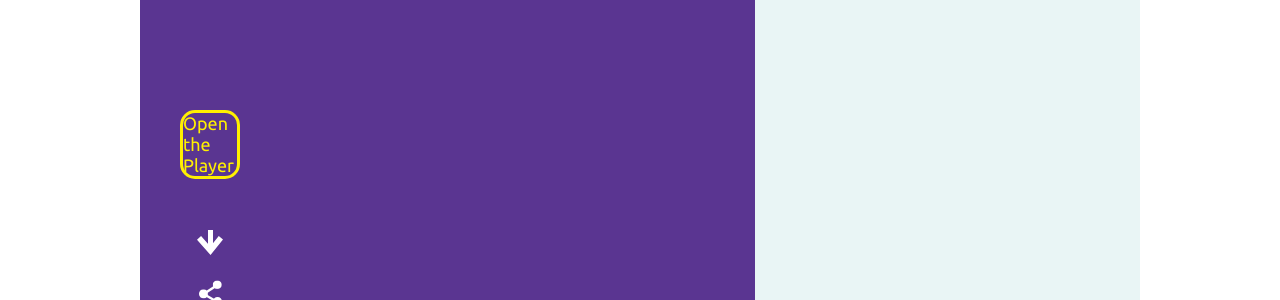
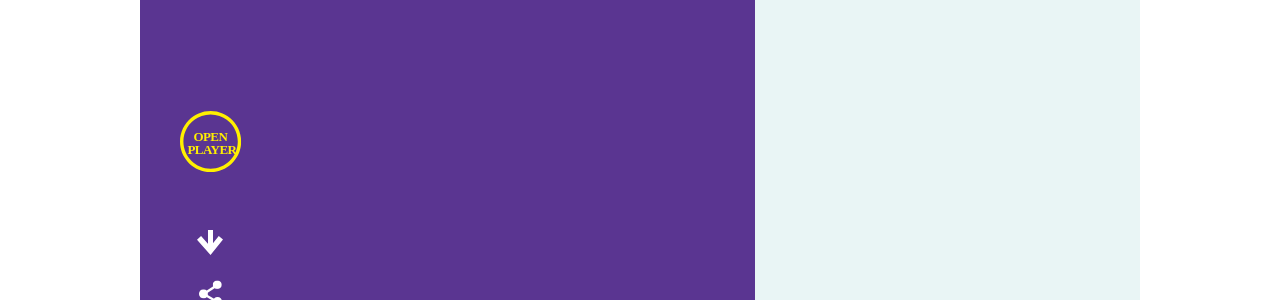
Before and after one commit to benjithaimmortal/cover2creds, a Jekyll site: the page built from index.html, in a window 1280 px wide. Shown: the part 1406-1706 px from the top of the page. Built offline with Jekyll 4.4.1, drawn with Linux system fonts in a browser that asks for light colours.

Commit message:
add that darn button

```diff
--- a/_sass/main.scss
+++ b/_sass/main.scss
@@ -275,15 +275,17 @@ nav {
     }
     #playerOpen {
         color: $yellow;
-        border: $yellow solid 3px;
-        border-radius: 15px;
+        // border: $yellow solid 3px;
+        // border-radius: 15px;
         cursor: pointer;
     }
     #playWidget {
+        cursor: pointer;
         &.playing { display: none; }
     }
     #pauseWidget {
         display: none;
+        cursor: pointer;
         &.playing { display: block; }
     }
     #downloadWidget {
@@ -582,9 +584,11 @@ footer {
             transform: translateX(-50%);
         }
         #back30, #play, #pause {
+            cursor: pointer;
             margin-right: 20px;
         }
         #pause {
+            cursor: pointer;
             display: none;
             &.playing { display: block; }
         }
--- a/index.html
+++ b/index.html
@@ -43,9 +43,7 @@ title: Cover to Credits
     </div>
     <div class="top">
       <div class="buttons">
-        <div class='opener' id='playerOpen'>Open the Player</div>
-        <!-- <img src="{{ site.baseurl }}/assets/images/buttonPlay.svg" alt="Play this Podcast" id="playWidget" class="button">
-        <img src="{{ site.baseurl }}/assets/images/buttonPause.svg" alt="Pause this Podcast" id="pauseWidget" class="button"> -->
+        <img src="{{ site.baseurl }}/assets/images/Open Player.svg" alt="Play this Podcast" id="playerOpen" class="button">
       </div>
       <div class="text">
         <h2 class="title"></h2>
```
Also changed, not shown: assets/images/Open Player.svg (added).
